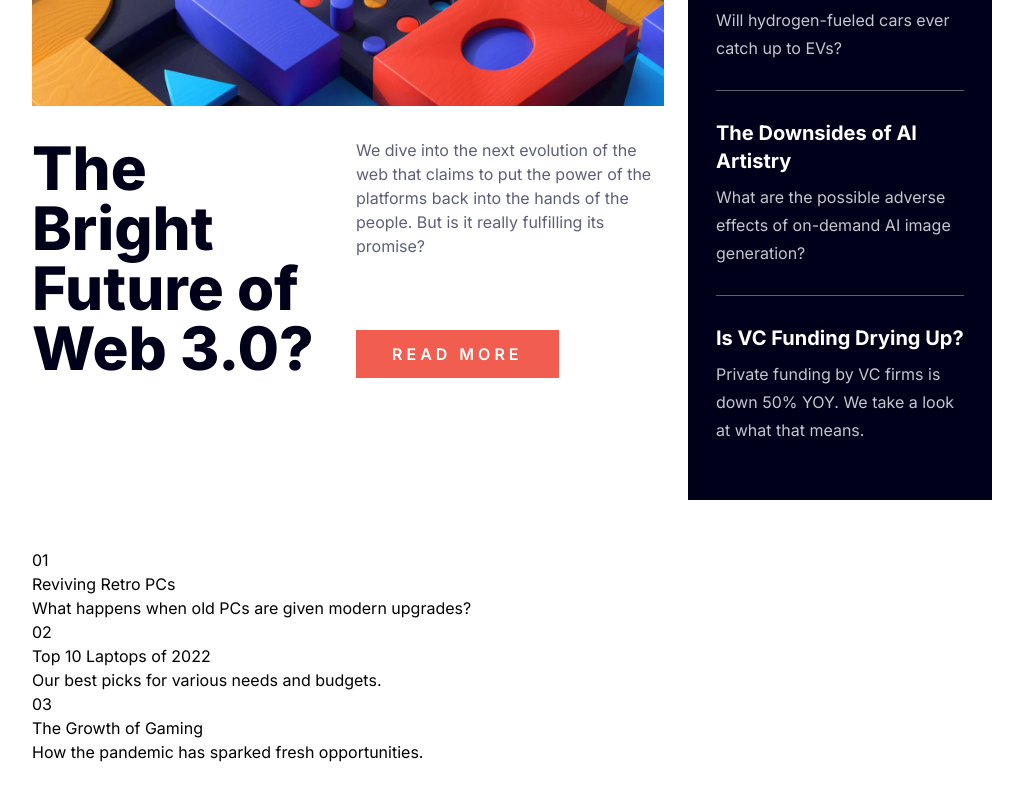
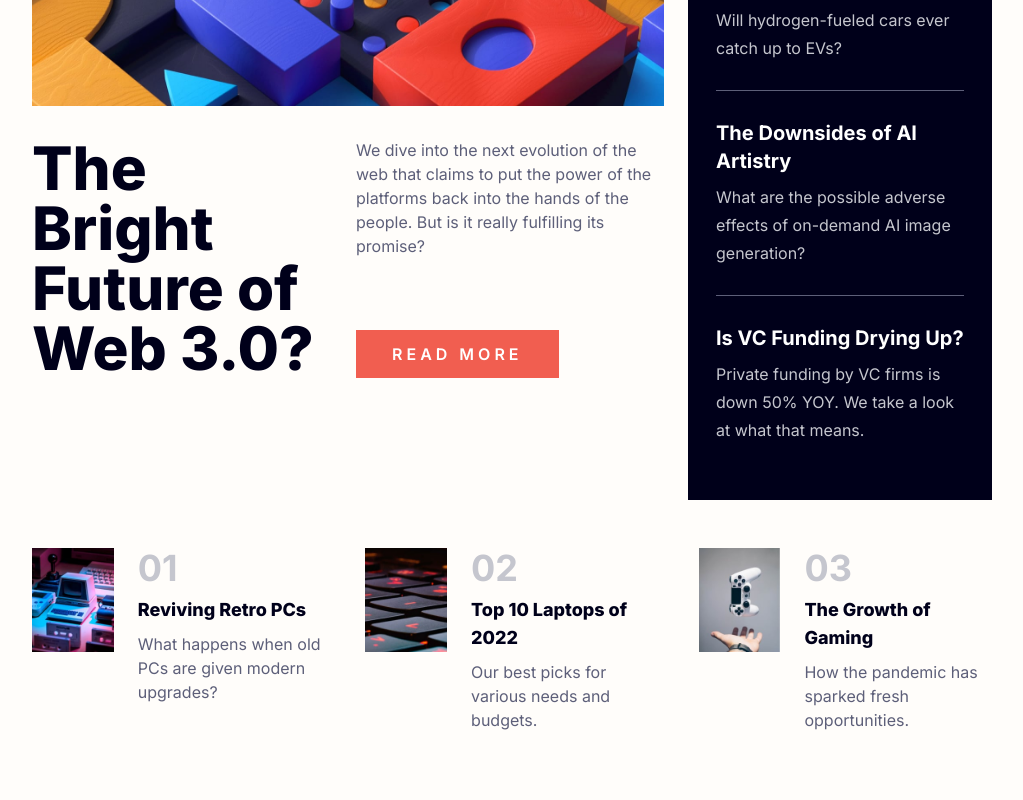
Before and after one commit to Luzefiru/news-homepage, a React (Create React App) app: page / in a window 1280 px wide. Shown: the part 322-1122 px from the top of the page, without its empty margins (128-1151 px from the left). Built offline with nearby package versions, Linux system fonts and the light colour scheme; the HTML template or start-up script is replaced by a standard one.

Commit message:
feat: finish desktop design

```diff
--- a/src/App.jsx
+++ b/src/App.jsx
@@ -1,6 +1,7 @@
 import Header from './components/Header';
 import MainArticle from './components/MainArticle';
 import NewArticles from './components/NewArticles';
+import TrendingArticles from './components/TrendingArticles';
 
 function App() {
   return (
@@ -10,29 +11,7 @@ function App() {
       <main className="grid grid-cols-3 gap-x-6 gap-y-12">
         <MainArticle />
         <NewArticles />
-        <section className="col-span-full">
-          <article>
-            <div>01</div>
-            <a href="/">
-              <h4>Reviving Retro PCs</h4>
-            </a>
-            <p>What happens when old PCs are given modern upgrades?</p>
-          </article>
-          <article>
-            <div>02</div>
-            <a href="/">
-              <h4>Top 10 Laptops of 2022</h4>
-            </a>
-            <p>Our best picks for various needs and budgets.</p>
-          </article>
-          <article>
-            <div>03</div>
-            <a href="/">
-              <h4>The Growth of Gaming</h4>
-            </a>
-            <p>How the pandemic has sparked fresh opportunities.</p>
-          </article>
-        </section>
+        <TrendingArticles />
       </main>
     </div>
   );
--- /dev/null
+++ b/src/components/TrendingArticleCard.jsx
@@ -0,0 +1,18 @@
+const TrendingArticleCard = ({ cover, number, heading, description, href }) => {
+  return (
+    <article className="grid gap-6 grid-cols-3">
+      <img alt="Retro Computers" src={cover} />
+      <div className="col-span-2">
+        <div className="text-grayish-blue font-bold text-4xl">{number}</div>
+        <a href={href}>
+          <h4 className="font-black text-very-dark-blue text-lg my-2 hover:text-soft-red">
+            {heading}
+          </h4>
+        </a>
+        <p className="text-dark-grayish-blue text-medium">{description}</p>
+      </div>
+    </article>
+  );
+};
+
+export default TrendingArticleCard;
--- /dev/null
+++ b/src/components/TrendingArticles.jsx
@@ -0,0 +1,37 @@
+import TrendingArticleCard from './TrendingArticleCard';
+import Article1Cover from '../assets/images/image-retro-pcs.jpg';
+import Article2Cover from '../assets/images/image-top-laptops.jpg';
+import Article3Cover from '../assets/images/image-gaming-growth.jpg';
+
+const TrendingArticles = () => {
+  return (
+    <section
+      aria-label="Trending Articles"
+      className="col-span-full grid grid-cols-3 gap-x-10"
+    >
+      <TrendingArticleCard
+        cover={Article1Cover}
+        number="01"
+        heading="Reviving Retro PCs"
+        description="What happens when old PCs are given modern upgrades?"
+        href="/"
+      />
+      <TrendingArticleCard
+        cover={Article2Cover}
+        number="02"
+        heading="Top 10 Laptops of 2022"
+        description="Our best picks for various needs and budgets."
+        href="/"
+      />
+      <TrendingArticleCard
+        cover={Article3Cover}
+        number="03"
+        heading="The Growth of Gaming"
+        description="How the pandemic has sparked fresh opportunities."
+        href="/"
+      />
+    </section>
+  );
+};
+
+export default TrendingArticles;
--- a/src/index.css
+++ b/src/index.css
@@ -3,3 +3,9 @@
 @tailwind base;
 @tailwind components;
 @tailwind utilities;
+
+@layer base {
+  body {
+    @apply bg-off-white;
+  }
+}
```
